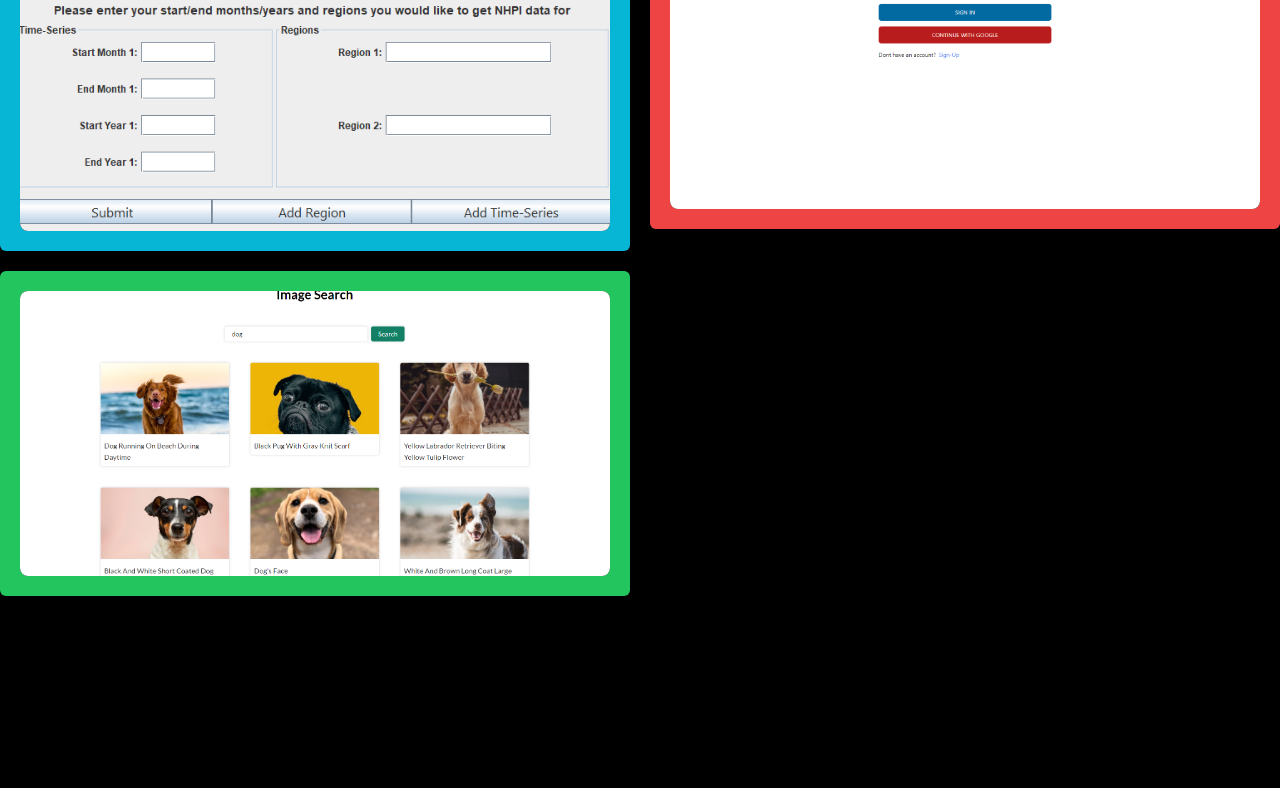
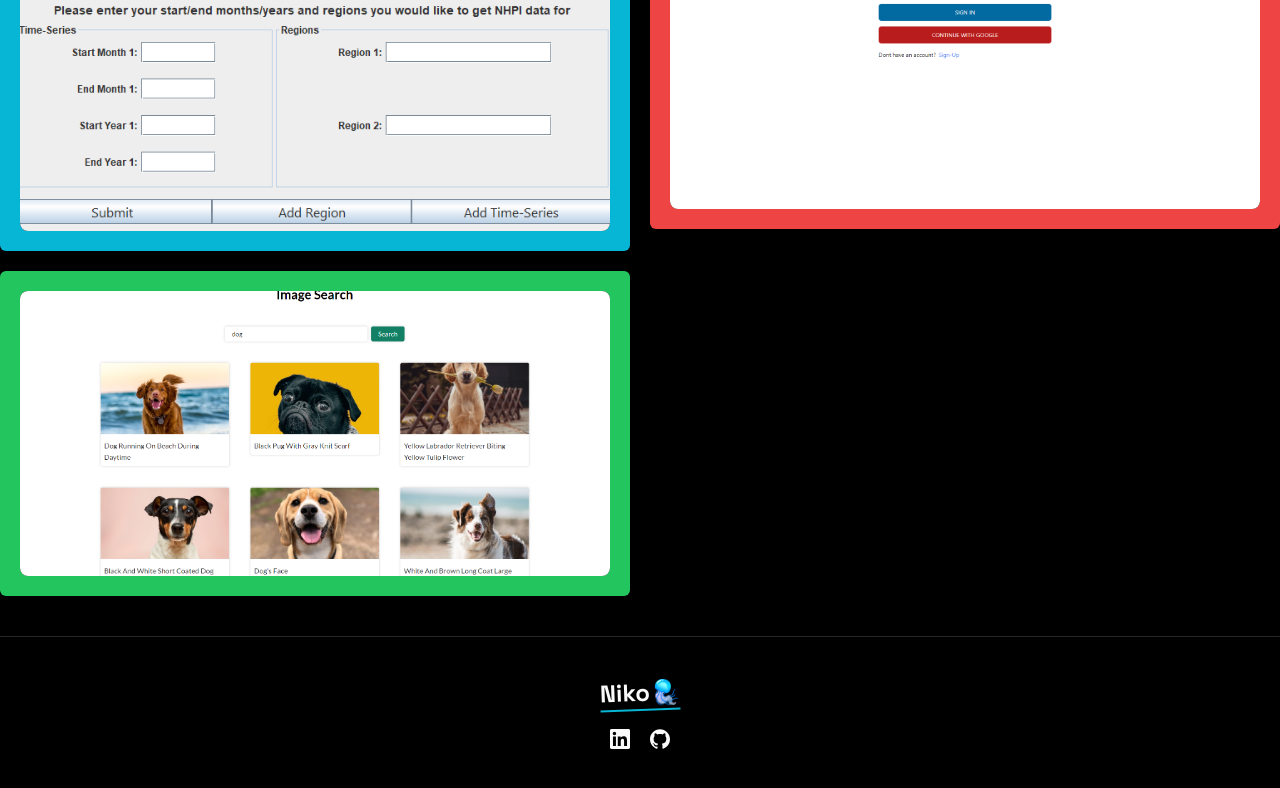
Before and after one commit to nikodiam99/portfolipage, a Next.js app: page / in a window 1280 px wide. Shown: the part 1666-2454 px from the top of the page. Built offline with nearby package versions, Linux system fonts and the light colour scheme.

Commit message:
completed functionality

```diff
--- /dev/null
+++ b/app/(home)/components/Footer.tsx
@@ -0,0 +1,11 @@
+import React from 'react'
+import Navbar from './Navbar'
+
+export default function Footer() {
+  return (
+    <div className='border-t mt-10'>
+
+        <Navbar className='flex-col gap-5'/>
+    </div>
+  )
+}
--- a/app/(home)/components/Navbar.tsx
+++ b/app/(home)/components/Navbar.tsx
@@ -1,10 +1,11 @@
+import { cn } from '@/lib/utils';
 import Link from 'next/link';
 import React from 'react'
 import { SiGithub, SiLinkedin } from "react-icons/si";
 
 
 
-export default function Navbar() {
+export default function Navbar({className}:{className?:string}) {
     const socials = [
         {
             link: "https://www.linkedin.com/in/niko-diamantakis-70765117b/",
@@ -24,7 +25,9 @@ export default function Navbar() {
     ]
 
     return (
-    <nav className='py-10 flex justify-between items-center '>
+    <nav className={cn("py-10 flex justify-between items-center ",
+        className
+    )}>
         <h1 className='text-2xl font-bold underline underline-offset-8 -rotate-2 decoration-cyan-500 z-10'>
             Niko🪼
         </h1>
--- a/app/(home)/page.tsx
+++ b/app/(home)/page.tsx
@@ -4,10 +4,11 @@ import HeroSection from './components/HeroSection'
 import { BackgroundBeams } from '../../components/ui/background-beams';
 import Skills from './components/Skills';
 import Projects from './components/Projects';
+import Footer from './components/Footer';
 
 export default function page() {
   return (
-    <div className='min-h-[400vh] bg-black overflow-hidden'>
+    <div className='min-h-screen bg-black overflow-hidden'>
       <div className='relative'>
       <BackgroundBeams/>
           <div className="max-w-7xl mx-auto p5 ">
@@ -22,6 +23,7 @@ export default function page() {
       <div className='max-w-7xl mx-auto p5 mt-20'>
         <Skills/>
         <Projects/>
+        <Footer/>
       </div>
 
     </div>
--- a/app/layout.tsx
+++ b/app/layout.tsx
@@ -6,8 +6,28 @@ import { ThemeProvider } from "@/components/theme-provider";
 const spaceGrotesk = Space_Grotesk({ subsets: ["latin"] });
 
 export const metadata: Metadata = {
-  title: "Create Next App",
-  description: "Generated by create next app",
+	metadataBase: new URL("http://localhost:3000"),
+
+	title: {
+		template: "%s | Daily Vote",
+		default: "nikodiam",
+	},
+	authors: {
+		name: "nikodiam",
+	},
+
+	description:
+		"Based in Toronto, I am a 2024 CS graduate currently learning fullstack web development and SwiftUI.",
+	openGraph: {
+		title: "nikodiam",
+		description:
+			"Based in Toronto, I am a 2024 CS graduate currently learning fullstack web development and SwiftUI.",
+		url: "http://localhost:3000",
+		siteName: "nikodiam",
+		images: "/og.png",
+		type: "website",
+	},
+	keywords: ["daily web coding", "chensokheng", "dailywebcoding"],
 };
 
 export default function RootLayout({
```
Also changed, not shown: public/og.png (added).
